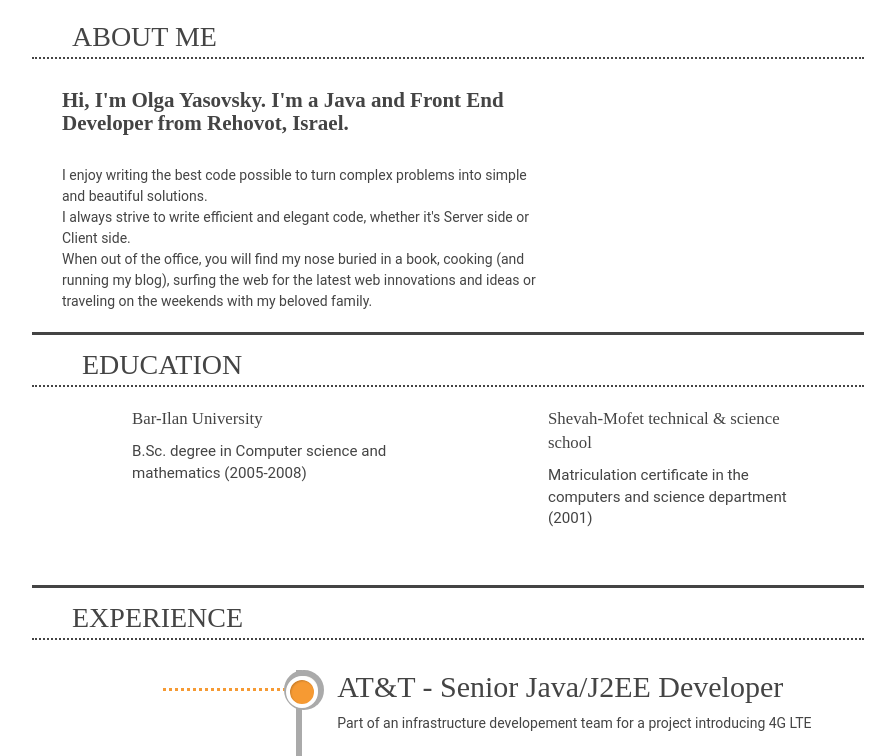
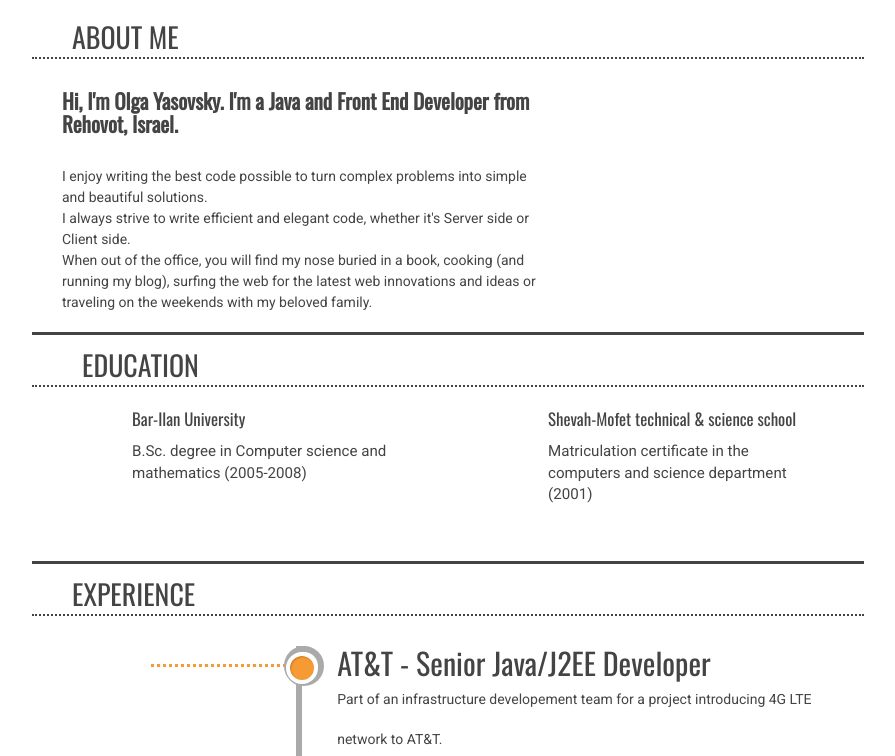
Before and after one commit to abhishekjain1991-zz/abhishekjain1991.github.io, a plain HTML site: page index.html in a window 1280 px wide. Shown: the part 136-892 px from the top of the page, without its empty margins (192-1087 px from the left). Drawn offline with nearby package versions, Linux system fonts and the light colour scheme; files that its build step writes are made by us from their sources.

Commit message:
Test-commit3

```diff
--- a/index.html
+++ b/index.html
@@ -15,8 +15,8 @@ This is merely a modification and a very small extension of Mrs. Olga Yasovsky's
         <link rel="stylesheet" href="./bootstrap/css/bootstrap.min.css">
         <link rel="stylesheet" type="text/css" href="./css/style.css">
 		<link rel="stylesheet" type="text/css" href="./css/media.css">
-        <link href="./css/css" rel="stylesheet" type="text/css">
-		<link href="./css/css(1)" rel="stylesheet" type="text/css">
+
+		<link href='https://fonts.googleapis.com/css?family=Oswald|Roboto&subset=latin,latin-ext,vietnamese,cyrillic-ext,greek-ext,greek,cyrillic' rel='stylesheet' type='text/css'>
 		<!--[if lt IE 9]>
 				<link rel="stylesheet" type="text/css" href="css/styleIE.css" />
 		<![endif]-->
```
Also changed, not shown: 1 other file.
